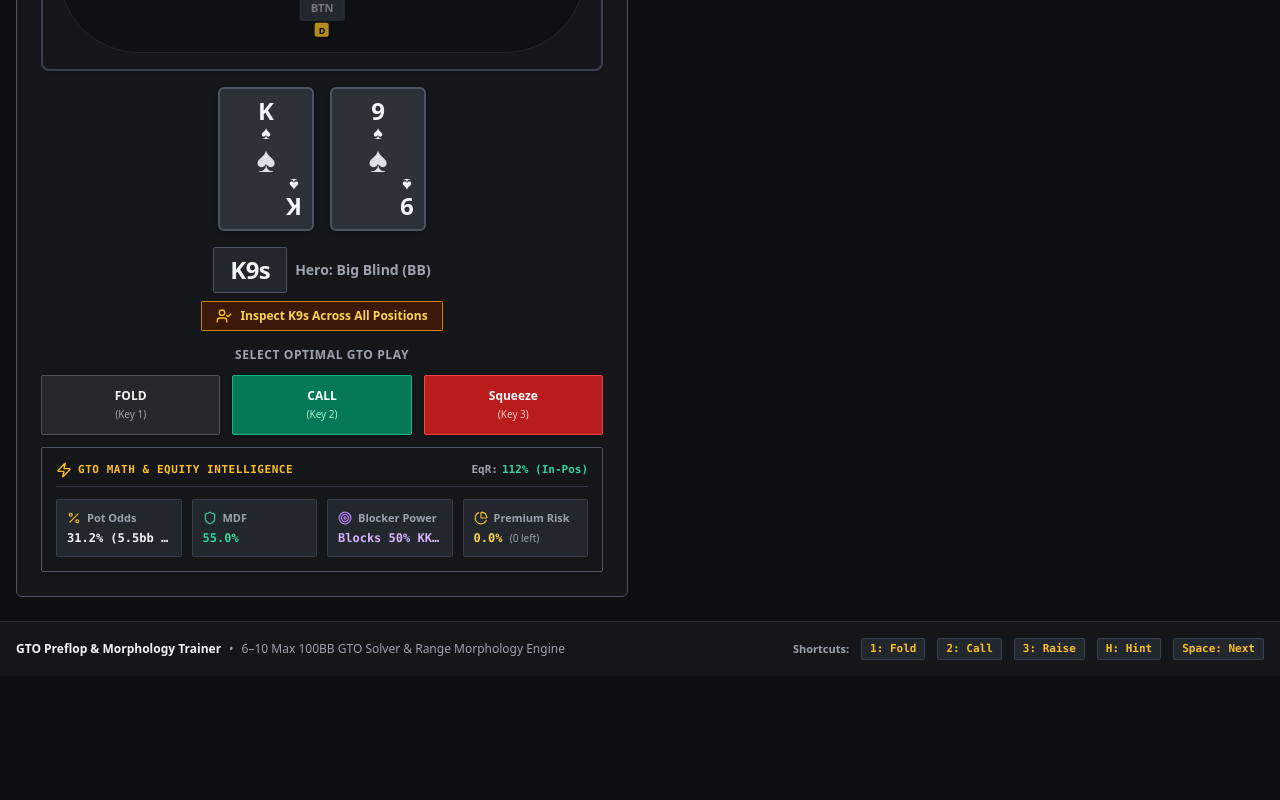
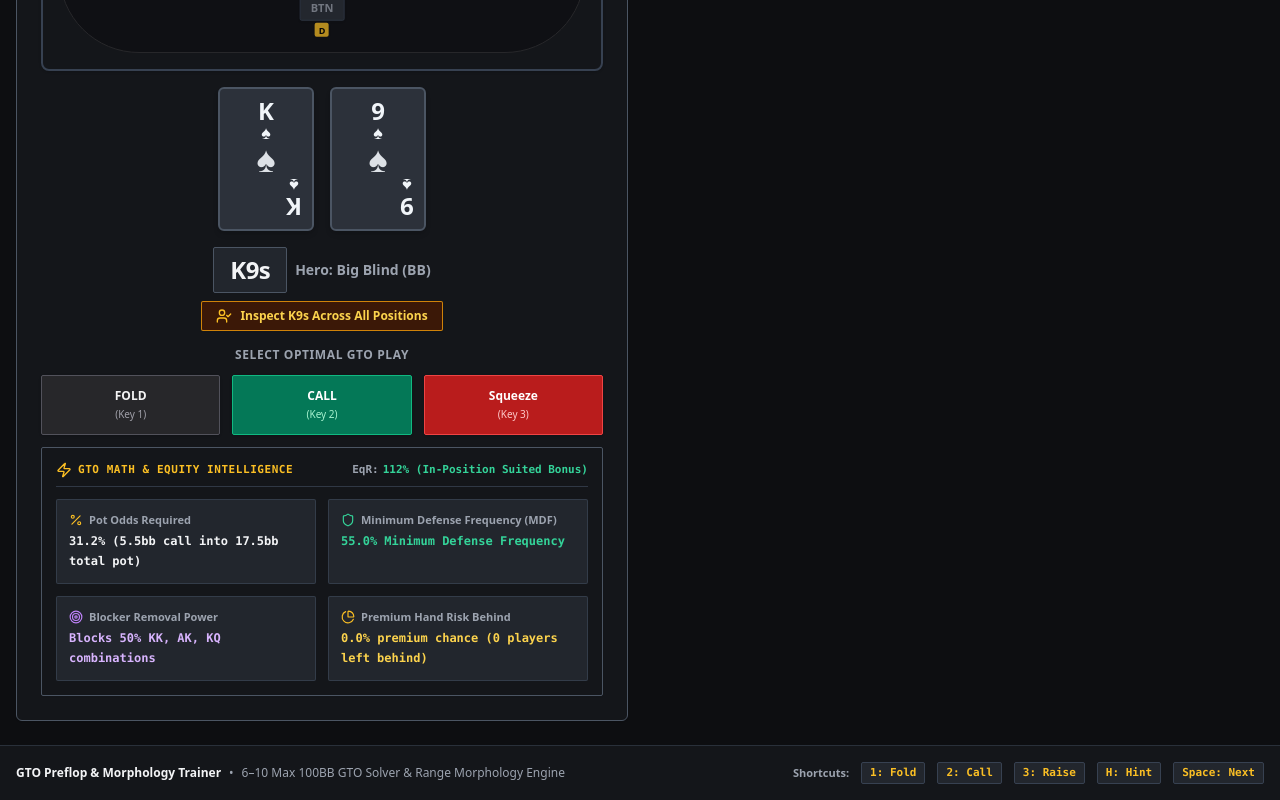
Before and after one commit to Rizehigh/gto-preflop-trainer, a React (Vite) app: page / in a window 1280 px wide. Shown: the part 548-1348 px from the top of the page. Before the commit the page ends 1224 px from the top, so only its background shows below. Built offline with nearby package versions, Linux system fonts and the light colour scheme.

Commit message:
layout: convert GTO Math Toolbar to a 2x2 grid to eliminate all text overflow & truncation

```diff
--- a/src/components/GtoMathToolbar.tsx
+++ b/src/components/GtoMathToolbar.tsx
@@ -17,19 +17,19 @@ export const GtoMathToolbar: React.FC<GtoMathToolbarProps> = ({ spot, handNotati
   const isFacing3Bet = spot.category === 'facing_3bet' || spot.category === 'multiway_squeeze';
 
   // Math derivations
-  let potOddsPct = 'N/A (Opener)';
-  let mdfPct = '37.5% (RFI)';
+  let potOddsPct = 'N/A (First Preflop Bettor)';
+  let mdfPct = '37.5% Minimum Open Defense';
   let eqRealization = '~100%';
 
   if (isRfi) {
-    potOddsPct = 'N/A (Opener)';
-    mdfPct = '37.5%';
+    potOddsPct = 'N/A (Initiating preflop raise)';
+    mdfPct = '37.5% (Open-raise vs blinds)';
   } else if (isFacingOpen) {
-    potOddsPct = '38.5% (2.5bb call into 6.5bb)';
-    mdfPct = '60.0%';
+    potOddsPct = '38.5% (2.5bb call into 6.5bb total pot)';
+    mdfPct = '60.0% Minimum Defense Frequency';
   } else if (isFacing3Bet) {
-    potOddsPct = '31.2% (5.5bb call into 17.5bb)';
-    mdfPct = '55.0%';
+    potOddsPct = '31.2% (5.5bb call into 17.5bb total pot)';
+    mdfPct = '55.0% Minimum Defense Frequency';
   }
 
   // Hand specific blocker & equity properties
@@ -38,19 +38,19 @@ export const GtoMathToolbar: React.FC<GtoMathToolbarProps> = ({ spot, handNotati
   const isSuited = handNotation.endsWith('s');
   const isPair = handNotation.length === 2 && handNotation[0] === handNotation[1];
 
-  if (isSuited) eqRealization = '112% (In-Pos)';
-  else if (isPair) eqRealization = '95% (Pair)';
-  else eqRealization = '82% (Offsuit)';
+  if (isSuited) eqRealization = '112% (In-Position Suited Bonus)';
+  else if (isPair) eqRealization = '95% (Pocket Pair Set Mining)';
+  else eqRealization = '82% (Offsuit Reverse Implied Odds)';
 
   const blockerText = isAce && isKing
-    ? 'Blocks 50% AA, KK, AK'
+    ? 'Blocks 50% AA, KK, AK combinations'
     : isAce
-    ? 'Blocks 50% AA, AK, AQ'
+    ? 'Blocks 50% AA, AK, AQ combinations'
     : isKing
-    ? 'Blocks 50% KK, AK, KQ'
+    ? 'Blocks 50% KK, AK, KQ combinations'
     : isPair
-    ? 'Blocks Set Combos'
-    : 'No Major Blockers';
+    ? 'Blocks Set Combinations'
+    : 'No Major High Card Blockers';
 
   return (
     <div className="w-full max-w-xl md:max-w-2xl lg:max-w-3xl bg-m3-surfaceContainerLow border border-m3-outline rounded-m3-xs p-3.5 space-y-3 shadow-sm text-xs mt-3 animate-fadeIn">
@@ -66,50 +66,50 @@ export const GtoMathToolbar: React.FC<GtoMathToolbarProps> = ({ spot, handNotati
         </div>
       </div>
 
-      {/* 4 Key Metric Cards */}
-      <div className="grid grid-cols-2 sm:grid-cols-4 gap-2.5 text-left">
+      {/* 2x2 Grid Layout for Spacious Full Text Display */}
+      <div className="grid grid-cols-1 sm:grid-cols-2 gap-3 text-left">
 
         {/* Metric 1: Pot Odds */}
-        <div className="bg-m3-surfaceContainerHigh border border-m3-outlineVariant/80 rounded-m3-xs p-2.5 space-y-1 shadow-xs overflow-hidden">
-          <div className="text-[11px] font-bold text-m3-onSurfaceVariant flex items-center gap-1.5 truncate">
+        <div className="bg-m3-surfaceContainerHigh border border-m3-outlineVariant/80 rounded-m3-xs p-3 space-y-1 shadow-xs">
+          <div className="text-[11px] font-bold text-m3-onSurfaceVariant flex items-center gap-1.5">
             <Percent className="w-3.5 h-3.5 text-amber-400 shrink-0" />
-            <span className="truncate">Pot Odds</span>
+            <span>Pot Odds Required</span>
           </div>
-          <div className="text-xs font-bold text-m3-onSurface font-mono truncate" title={potOddsPct}>
+          <div className="text-xs font-bold text-m3-onSurface font-mono leading-relaxed">
             {potOddsPct}
           </div>
         </div>
 
         {/* Metric 2: MDF */}
-        <div className="bg-m3-surfaceContainerHigh border border-m3-outlineVariant/80 rounded-m3-xs p-2.5 space-y-1 shadow-xs overflow-hidden">
-          <div className="text-[11px] font-bold text-m3-onSurfaceVariant flex items-center gap-1.5 truncate">
+        <div className="bg-m3-surfaceContainerHigh border border-m3-outlineVariant/80 rounded-m3-xs p-3 space-y-1 shadow-xs">
+          <div className="text-[11px] font-bold text-m3-onSurfaceVariant flex items-center gap-1.5">
             <Shield className="w-3.5 h-3.5 text-emerald-400 shrink-0" />
-            <span className="truncate">MDF</span>
+            <span>Minimum Defense Frequency (MDF)</span>
           </div>
-          <div className="text-xs font-bold text-emerald-400 font-mono truncate" title={mdfPct}>
+          <div className="text-xs font-bold text-emerald-400 font-mono leading-relaxed">
             {mdfPct}
           </div>
         </div>
 
         {/* Metric 3: Blockers */}
-        <div className="bg-m3-surfaceContainerHigh border border-m3-outlineVariant/80 rounded-m3-xs p-2.5 space-y-1 shadow-xs overflow-hidden">
-          <div className="text-[11px] font-bold text-m3-onSurfaceVariant flex items-center gap-1.5 truncate">
+        <div className="bg-m3-surfaceContainerHigh border border-m3-outlineVariant/80 rounded-m3-xs p-3 space-y-1 shadow-xs">
+          <div className="text-[11px] font-bold text-m3-onSurfaceVariant flex items-center gap-1.5">
             <Target className="w-3.5 h-3.5 text-purple-400 shrink-0" />
-            <span className="truncate">Blocker Power</span>
+            <span>Blocker Removal Power</span>
           </div>
-          <div className="text-xs font-bold text-purple-300 font-mono truncate" title={blockerText}>
+          <div className="text-xs font-bold text-purple-300 font-mono leading-relaxed">
             {blockerText}
           </div>
         </div>
 
         {/* Metric 4: Premium Risk */}
-        <div className="bg-m3-surfaceContainerHigh border border-m3-outlineVariant/80 rounded-m3-xs p-2.5 space-y-1 shadow-xs overflow-hidden">
-          <div className="text-[11px] font-bold text-m3-onSurfaceVariant flex items-center gap-1.5 truncate">
+        <div className="bg-m3-surfaceContainerHigh border border-m3-outlineVariant/80 rounded-m3-xs p-3 space-y-1 shadow-xs">
+          <div className="text-[11px] font-bold text-m3-onSurfaceVariant flex items-center gap-1.5">
             <PieChart className="w-3.5 h-3.5 text-amber-400 shrink-0" />
-            <span className="truncate">Premium Risk</span>
+            <span>Premium Hand Risk Behind</span>
           </div>
-          <div className="text-xs font-bold text-amber-300 font-mono truncate">
-            {(math.probabilityPremiumBehind * 100).toFixed(1)}% <span className="text-[10px] text-m3-onSurfaceVariant font-normal font-sans">({math.playersBehind} left)</span>
+          <div className="text-xs font-bold text-amber-300 font-mono leading-relaxed">
+            {(math.probabilityPremiumBehind * 100).toFixed(1)}% premium chance ({math.playersBehind} players left behind)
           </div>
         </div>
 
```
